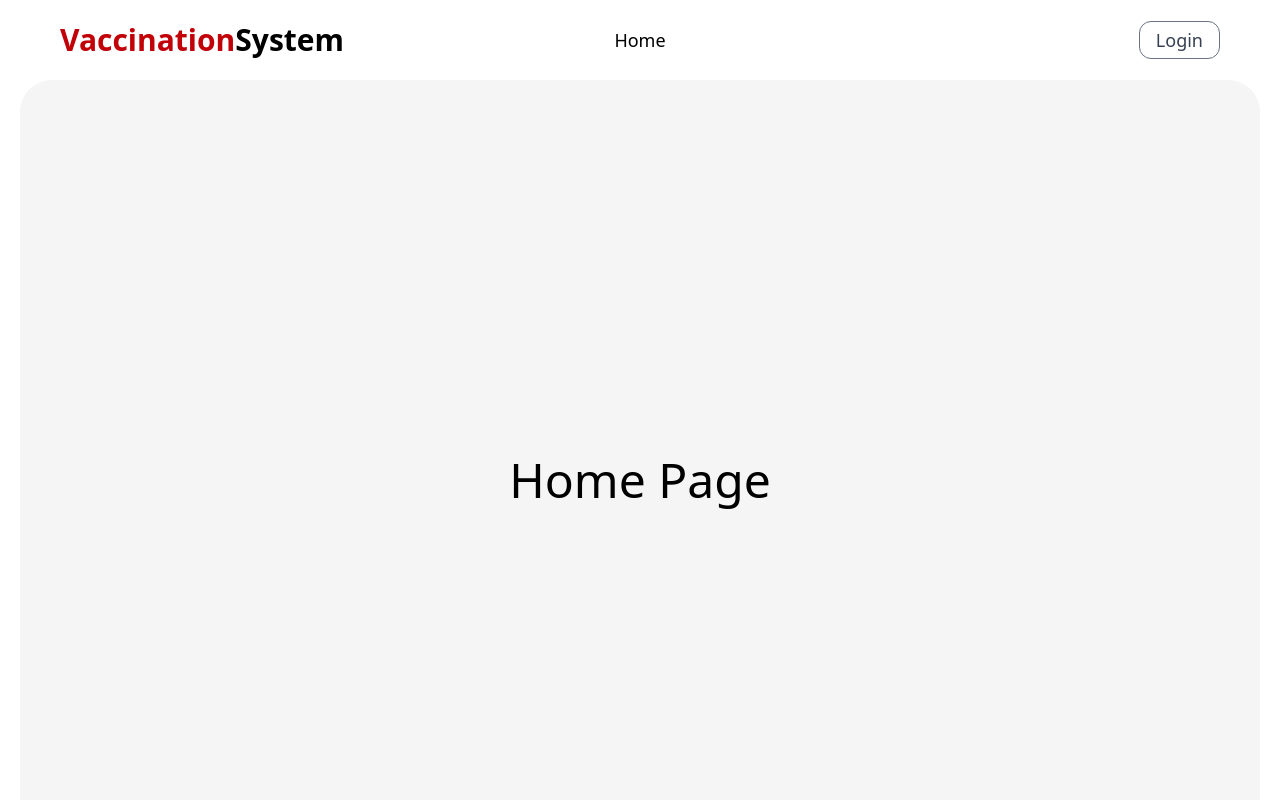
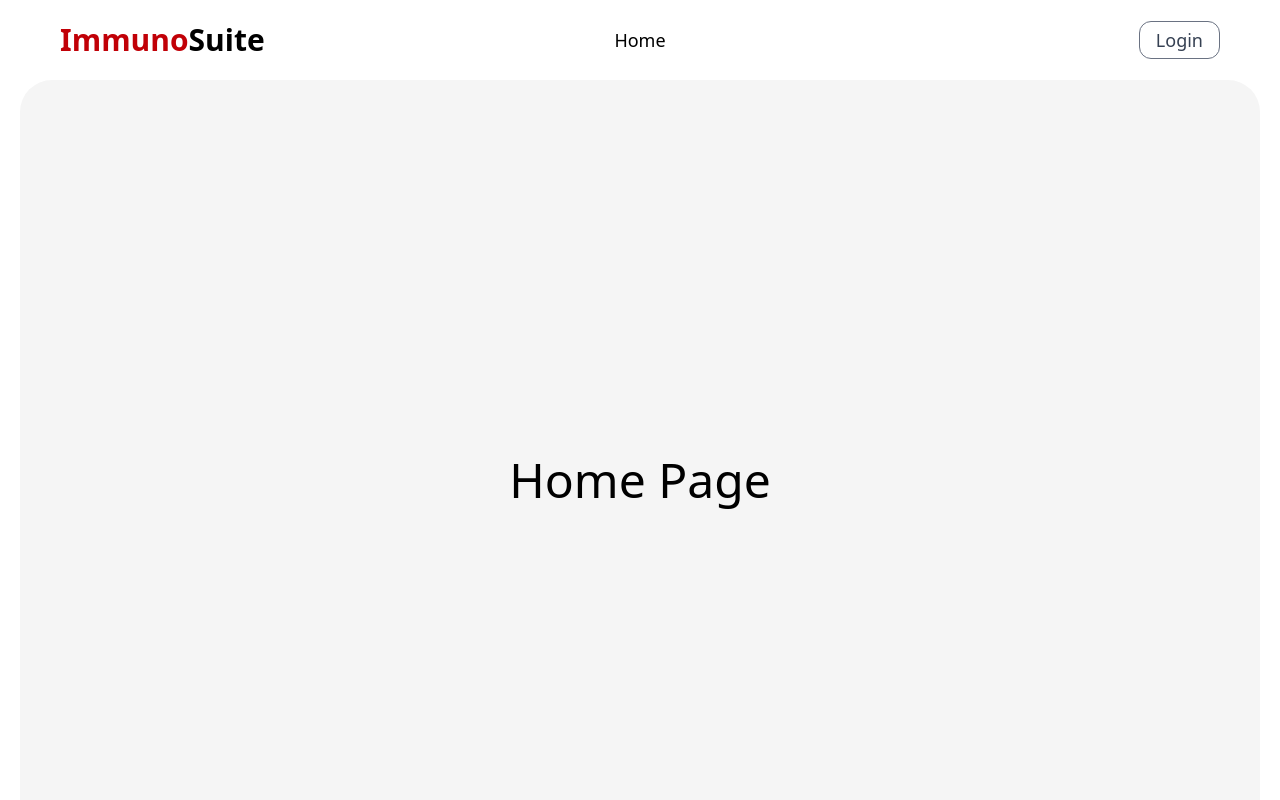
Before and after one commit to AlecLP/VaccinationSystem, a React app in the folder ReactApp/: page /home in a window 1280 px wide. Shown: the top 800 px of the page. Built offline with nearby package versions, Linux system fonts and the light colour scheme.

Commit message:
Changed branding to ImmunoSuite.

```diff
--- a/ReactApp/src/app/common-components/Header.js
+++ b/ReactApp/src/app/common-components/Header.js
@@ -20,8 +20,8 @@ let Header = (props) => {
     return(
         <div className="relative h-20 w-full flex items-center justify-between px-15">
             <div className="flex font-semibold text-3xl">
-                <p className="text-red-700">Vaccination</p>
-                <p>System</p>
+                <p className="text-red-700">Immuno</p>
+                <p>Suite</p>
             </div>
             <div className="absolute left-1/2 transform -translate-x-1/2 flex gap-6 text-lg">
                 <NavLink to="/home">Home</NavLink>
--- a/ReactApp/src/index.html
+++ b/ReactApp/src/index.html
@@ -3,7 +3,7 @@
 <head>
     <meta charset="UTF-8">
     <meta name="viewport" content="width=device-width, initial-scale=1.0">
-    <title>Vaccination System</title>
+    <title>ImmunoSuite Vaxxination Portal</title>
 
 </head>
 <body>
```
